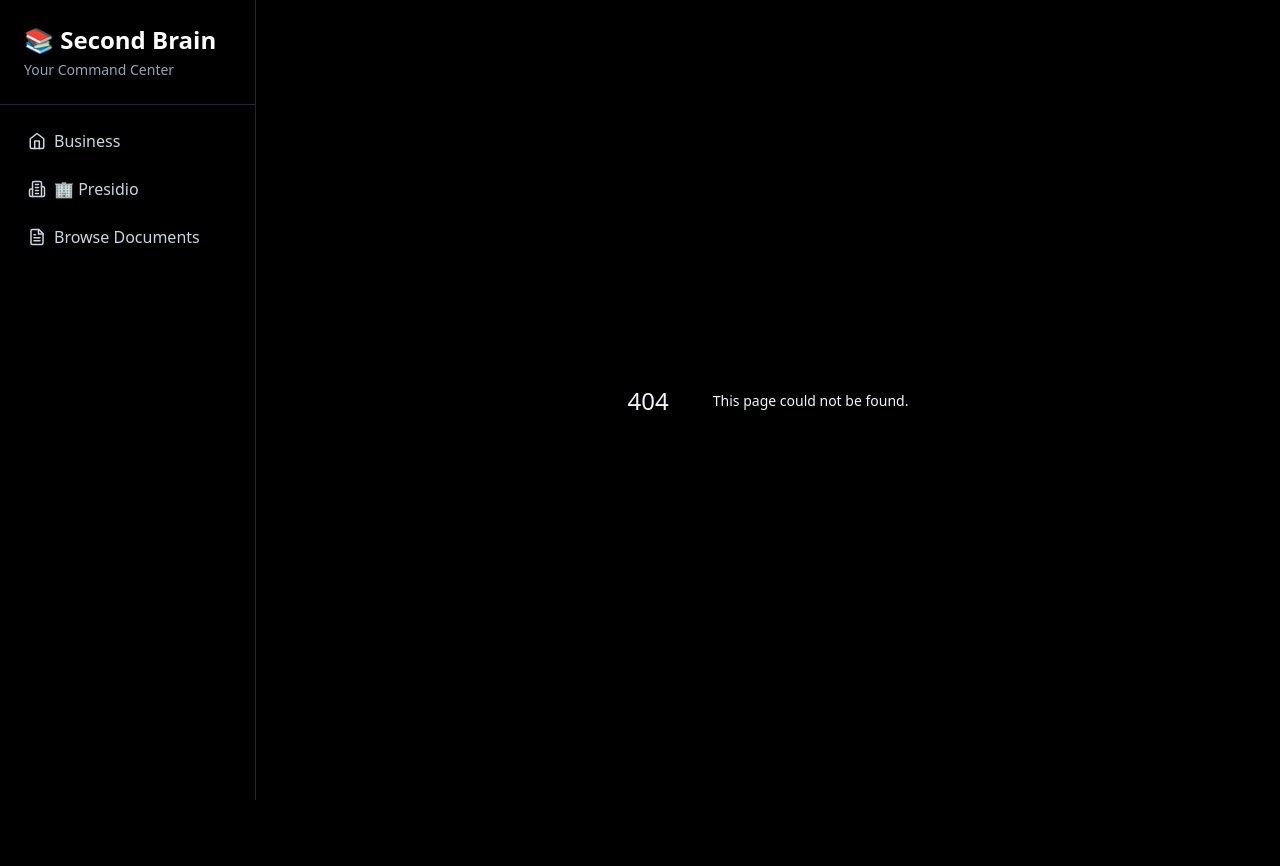
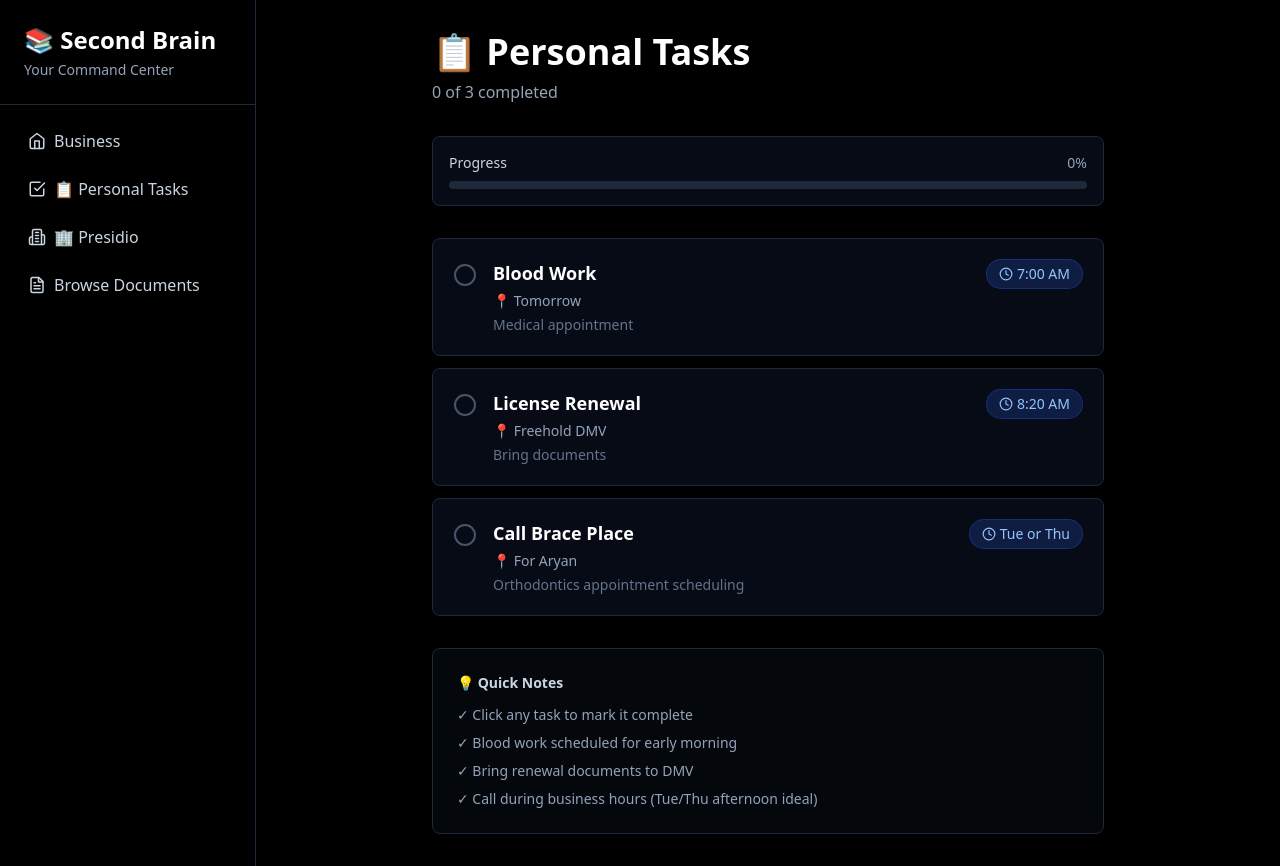
Before and after one commit to anil763/anil-second-brain, a Next.js app: page /personal in a window 1280 px wide. Before the commit this address had no page. Before the commit the page ends 800 px from the top, so only its background shows below. Built offline with nearby package versions, Linux system fonts and the light colour scheme.

Commit message:
Add: Personal Tasks dashboard with 3 items (blood work, license renewal, brace call)

```diff
--- a/app/components/LayoutWrapper.tsx
+++ b/app/components/LayoutWrapper.tsx
@@ -2,10 +2,11 @@
 
 import { useState } from 'react';
 import Link from 'next/link';
-import { Menu, X, FileText, Folder, Home, Building2 } from 'lucide-react';
+import { Menu, X, FileText, Folder, Home, Building2, CheckSquare } from 'lucide-react';
 
 const navigationItems = [
   { href: '/', label: 'Business', icon: Home },
+  { href: '/personal', label: '📋 Personal Tasks', icon: CheckSquare },
   { href: '/presidio', label: '🏢 Presidio', icon: Building2 },
   { href: '/documents', label: 'Browse Documents', icon: FileText },
 ];
--- /dev/null
+++ b/app/personal/page.tsx
@@ -0,0 +1,149 @@
+'use client';
+
+import { useState } from 'react';
+import { CheckCircle2, Circle, Clock } from 'lucide-react';
+
+interface PersonalTask {
+  id: string;
+  time: string;
+  title: string;
+  location?: string;
+  notes?: string;
+  done: boolean;
+}
+
+export default function PersonalPage() {
+  const [tasks, setTasks] = useState<PersonalTask[]>([
+    {
+      id: '1',
+      time: '7:00 AM',
+      title: 'Blood Work',
+      location: 'Tomorrow',
+      notes: 'Medical appointment',
+      done: false,
+    },
+    {
+      id: '2',
+      time: '8:20 AM',
+      title: 'License Renewal',
+      location: 'Freehold DMV',
+      notes: 'Bring documents',
+      done: false,
+    },
+    {
+      id: '3',
+      time: 'Tue or Thu',
+      title: 'Call Brace Place',
+      location: 'For Aryan',
+      notes: 'Orthodontics appointment scheduling',
+      done: false,
+    },
+  ]);
+
+  const toggleTask = (id: string) => {
+    setTasks(tasks.map(task =>
+      task.id === id ? { ...task, done: !task.done } : task
+    ));
+  };
+
+  const completedCount = tasks.filter(t => t.done).length;
+
+  return (
+    <div className="min-h-screen bg-black p-4 md:p-8">
+      <div className="max-w-2xl mx-auto">
+        {/* Header */}
+        <div className="mb-8">
+          <h1 className="text-4xl font-bold text-white mb-2">📋 Personal Tasks</h1>
+          <p className="text-slate-400">
+            {completedCount} of {tasks.length} completed
+          </p>
+        </div>
+
+        {/* Progress Bar */}
+        <div className="mb-8 bg-slate-900/50 border border-slate-800 rounded-lg p-4">
+          <div className="flex items-center justify-between mb-2">
+            <span className="text-sm font-medium text-slate-300">Progress</span>
+            <span className="text-sm text-slate-400">
+              {Math.round((completedCount / tasks.length) * 100)}%
+            </span>
+          </div>
+          <div className="w-full bg-slate-800 rounded-full h-2">
+            <div
+              className="bg-gradient-to-r from-emerald-500 to-emerald-400 h-2 rounded-full transition-all"
+              style={{ width: `${(completedCount / tasks.length) * 100}%` }}
+            />
+          </div>
+        </div>
+
+        {/* Tasks */}
+        <div className="space-y-3">
+          {tasks.map((task) => (
+            <div
+              key={task.id}
+              className={`border rounded-lg p-5 transition-all cursor-pointer group ${
+                task.done
+                  ? 'bg-slate-900/30 border-slate-800/50'
+                  : 'bg-slate-900/50 border-slate-800 hover:border-slate-700 hover:bg-slate-900/70'
+              }`}
+              onClick={() => toggleTask(task.id)}
+            >
+              <div className="flex items-start gap-4">
+                <div className="pt-1 flex-shrink-0">
+                  {task.done ? (
+                    <CheckCircle2 size={24} className="text-emerald-500" />
+                  ) : (
+                    <Circle size={24} className="text-slate-600 group-hover:text-slate-500" />
+                  )}
+                </div>
+
+                <div className="flex-1 min-w-0">
+                  <div className="flex items-start justify-between gap-4">
+                    <div>
+                      <h3
+                        className={`font-semibold transition-all ${
+                          task.done
+                            ? 'text-slate-500 line-through'
+                            : 'text-white text-lg'
+                        }`}
+                      >
+                        {task.title}
+                      </h3>
+                      {task.location && (
+                        <p className="text-sm text-slate-400 mt-1">📍 {task.location}</p>
+                      )}
+                      {task.notes && (
+                        <p className="text-sm text-slate-500 mt-1">{task.notes}</p>
+                      )}
+                    </div>
+                  </div>
+                </div>
+
+                <div
+                  className={`flex-shrink-0 px-3 py-1 rounded-full text-sm font-medium flex items-center gap-1 whitespace-nowrap ${
+                    task.done
+                      ? 'bg-slate-800 text-slate-400'
+                      : 'bg-blue-900/40 text-blue-300 border border-blue-800/50'
+                  }`}
+                >
+                  <Clock size={14} />
+                  {task.time}
+                </div>
+              </div>
+            </div>
+          ))}
+        </div>
+
+        {/* Quick Tips */}
+        <div className="mt-8 bg-slate-900/30 border border-slate-800 rounded-lg p-6">
+          <h3 className="text-sm font-semibold text-slate-300 mb-3">💡 Quick Notes</h3>
+          <ul className="space-y-2 text-sm text-slate-400">
+            <li>✓ Click any task to mark it complete</li>
+            <li>✓ Blood work scheduled for early morning</li>
+            <li>✓ Bring renewal documents to DMV</li>
+            <li>✓ Call during business hours (Tue/Thu afternoon ideal)</li>
+          </ul>
+        </div>
+      </div>
+    </div>
+  );
+}
```
